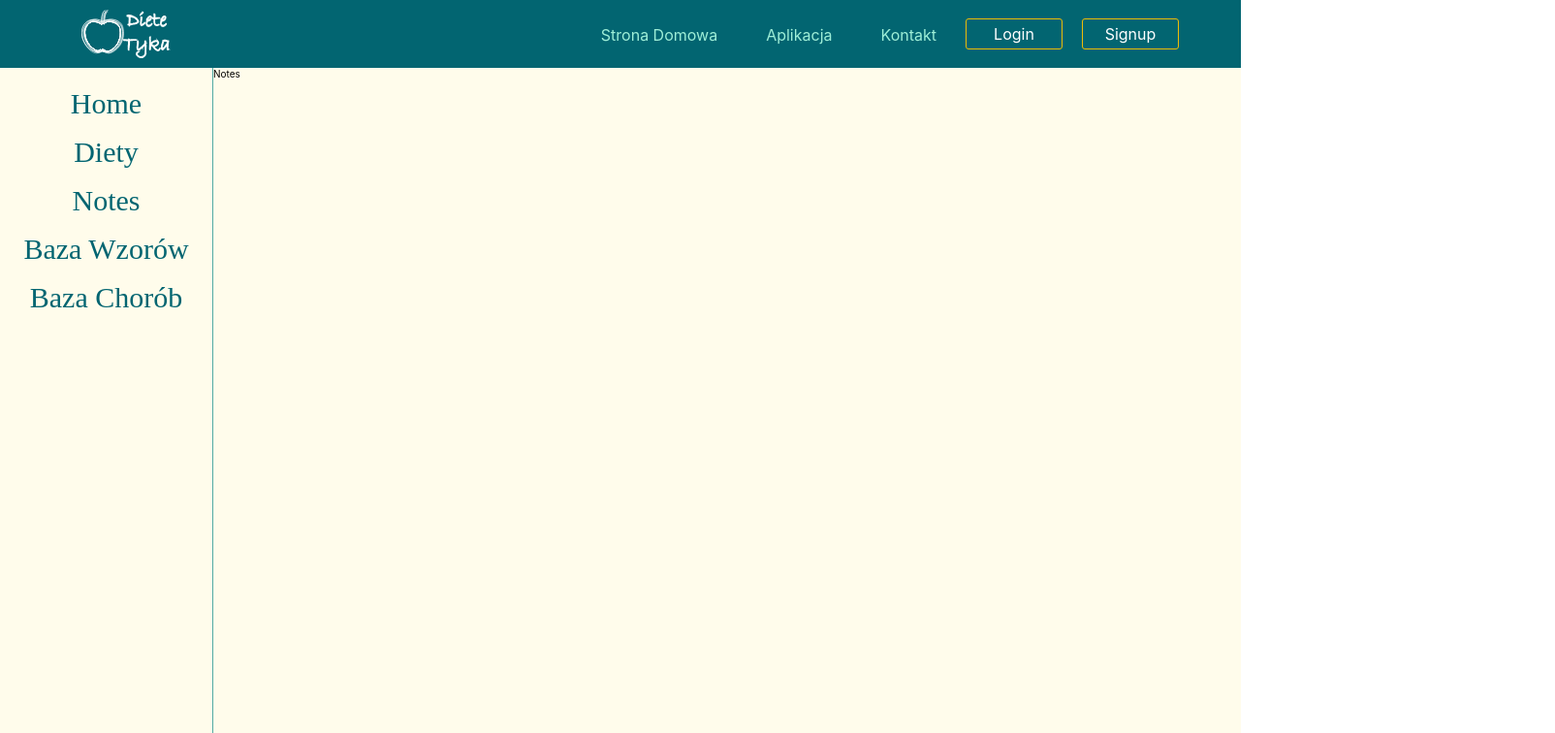
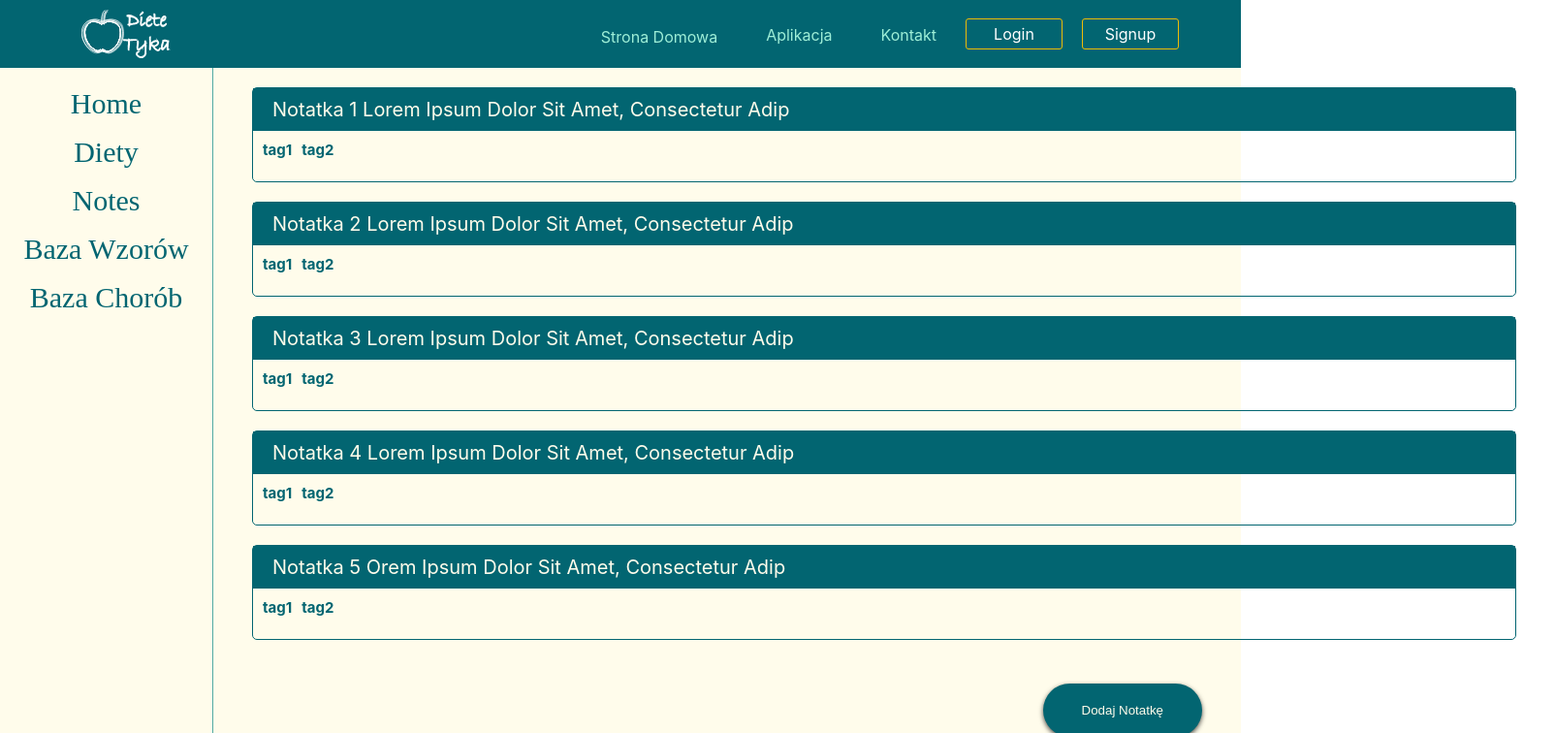
Before and after one commit to KarolP1/app-diet-note, a React (Create React App) app: page /app/notes in a window 1280 px wide. Shown: the top 756 px of the page at 97% size, 1604 px wide, since content can reach past the window. Built offline with nearby package versions, Linux system fonts and the light colour scheme.

Commit message:
display notes

```diff
--- a/package.json
+++ b/package.json
@@ -7,6 +7,7 @@
     "@testing-library/react": "^11.1.0",
     "@testing-library/user-event": "^12.1.10",
     "react": "^17.0.1",
+    "react-collapsible": "^2.8.1",
     "react-dom": "^17.0.1",
     "react-router-dom": "^5.2.0",
     "react-scripts": "4.0.0",
--- a/src/containers/Aplication/notesContainer/NotesContainer.js
+++ b/src/containers/Aplication/notesContainer/NotesContainer.js
@@ -1,6 +1,11 @@
 import React from "react";
-import { NotesContentContainer } from "./NotesContainer.styled";
+import { ButtonAdd, NotesContentContainer } from "./NotesContainer.styled";
 
 export const NotesContainer = (props) => {
-	return <NotesContentContainer>{props.children}</NotesContentContainer>;
+	return (
+		<NotesContentContainer>
+			{props.children}
+			<ButtonAdd>Dodaj Notatkę</ButtonAdd>
+		</NotesContentContainer>
+	);
 };
--- a/src/containers/Aplication/notesContainer/NotesContainer.styled.js
+++ b/src/containers/Aplication/notesContainer/NotesContainer.styled.js
@@ -1,6 +1,27 @@
 import styled from "styled-components";
 
 export const NotesContentContainer = styled.div`
+	min-height: 90vh;
 	height: 100%;
 	width: 100%;
+	position: relative;
 `;
+
+export const ButtonAdd = styled.button`
+	position: fixed;
+	bottom: 4rem;
+	right: 4rem;
+	padding: 2rem 4rem;
+	background-color: ${(props) => props.theme.primaryDark};
+	color: ${(props) => props.theme.default};
+	box-shadow: ${(props) => props.theme.boxDark};
+	border: none;
+	border-radius: 100rem;
+	&:hover {
+		background-color: ${(props) => props.theme.primaryLight};
+	}
+	&:active {
+		transform: translatey(2px);
+		box-shadow: ${(props) => props.theme.boxMedium};
+	}
+`;
--- a/src/pages/App/Aplication/AppPages/Note.jsx
+++ /dev/null
@@ -1,7 +0,0 @@
-import React from "react";
-
-const Notes = () => {
-	return <div style={{ height: "200vh" }}>Notes</div>;
-};
-
-export default Notes;
--- /dev/null
+++ b/src/pages/App/Aplication/AppPages/notes/Note.jsx
@@ -0,0 +1,13 @@
+import React from "react";
+import { NotesDisplay } from ".";
+import { NotesContainer } from "./../../../../../containers/Aplication/notesContainer/NotesContainer";
+
+const Notes = () => {
+	return (
+		<NotesContainer>
+			<NotesDisplay />
+		</NotesContainer>
+	);
+};
+
+export default Notes;
--- /dev/null
+++ b/src/pages/App/Aplication/AppPages/notes/NoteDisplayContainer/NoteDisplay.jsx
@@ -0,0 +1,49 @@
+import React, { useEffect, useState } from "react";
+import data from "../../../../../../static/noteStatic/noteData.json";
+import {
+	MainContainer,
+	SingleNoteContainer,
+	TagContainer,
+	TagText,
+	Title,
+	TitleContainer,
+	ValueContainer,
+	ValueText,
+} from "./NoteDisplay.styled";
+import Collapsible from "react-collapsible";
+
+const NoteDisplay = () => {
+	const [note, setNote] = useState(data);
+
+	useEffect(() => {
+		setNote(data.note);
+	}, [note]);
+
+	const MapNotes = data.notes.map((note) => {
+		return (
+			<SingleNoteContainer key={note.id}>
+				<Collapsible
+					trigger={
+						<TitleContainer>
+							<Title>{note.title}</Title>
+						</TitleContainer>
+					}
+				>
+					<ValueContainer>
+						<ValueText>{note.value}</ValueText>
+					</ValueContainer>
+				</Collapsible>
+				<TagContainer>
+					{note.tagname.map((tag) => (
+						<TagText length={tag.length + 1} href={`/${tag}`}>
+							{tag}
+						</TagText>
+					))}
+				</TagContainer>
+			</SingleNoteContainer>
+		);
+	});
+	return <MainContainer>{MapNotes}</MainContainer>;
+};
+
+export default NoteDisplay;
--- /dev/null
+++ b/src/pages/App/Aplication/AppPages/notes/NoteDisplayContainer/NoteDisplay.styled.js
@@ -0,0 +1,70 @@
+import styled from "styled-components";
+
+export const MainContainer = styled.div`
+	padding: 2rem 4rem;
+`;
+
+export const SingleNoteContainer = styled.div`
+	display: flex;
+	flex-direction: column;
+	width: 100%;
+	border: 1px solid ${(props) => props.theme.primaryDark};
+	border-radius: 0.5rem;
+	margin-bottom: 2rem;
+`;
+
+export const TitleContainer = styled.div`
+	background-color: ${(props) => props.theme.primaryDark};
+	padding: 1rem 2rem;
+	color: ${(props) => props.theme.default};
+	text-transform: capitalize;
+	font-size: 2rem;
+	display: flex;
+	flex-direction: row;
+	justify-content: space-between;
+
+	&:hover {
+		background-color: ${(props) => props.theme.primaryMedium};
+	}
+`;
+
+export const Title = styled.p`
+	width: ${(props) => props.width};
+	white-space: nowrap;
+	overflow: hidden;
+	text-overflow: ellipsis;
+`;
+export const ValueContainer = styled.div`
+	width: ${(props) => props.width};
+	white-space: nowrap;
+	overflow: hidden;
+	text-overflow: ellipsis;
+	padding: 1rem 2rem;
+`;
+
+export const ValueText = styled.p`
+	font-size: 1.5rem;
+`;
+
+export const TagContainer = styled.div`
+	display: flex;
+	flex-direction: row;
+	padding: 1rem;
+`;
+
+export const TagText = styled.a`
+	display: flex;
+	text-align: center;
+	text-decoration: none;
+	color: ${(props) => props.theme.primaryDark};
+	font-size: 1.5rem;
+	margin-bottom: 1rem;
+	margin-right: 1rem;
+	font-weight: bold;
+
+	border-bottom: 3px solid transparent;
+	&:hover {
+		color: ${(props) => props.theme.primaryMedium};
+		border-bottom: 3px solid ${(props) => props.theme.primaryMedium};
+	}
+`;
--- /dev/null
+++ b/src/pages/App/Aplication/AppPages/notes/index.js
@@ -0,0 +1,2 @@
+export { default as Notes } from "./Note";
+export { default as NotesDisplay } from "./NoteDisplayContainer/NoteDisplay";
--- a/src/pages/App/Aplication/AppRoutes.js
+++ b/src/pages/App/Aplication/AppRoutes.js
@@ -3,7 +3,7 @@ import { Switch, Route } from "react-router-dom";
 import Diets from "./AppPages/Diets";
 import Home from "./AppPages/Home";
 import Illnes from "./AppPages/Illnes";
-import Notes from "./AppPages/Note";
+import Notes from "./AppPages/notes/Note";
 import Patterns from "./AppPages/Patterns";
 
 const AppRoutes = () => {
--- a/src/static/noteStatic/noteData.json
+++ b/src/static/noteStatic/noteData.json
@@ -1,28 +1,28 @@
 {
   "notes":[{
     "id": "0",
-    "title": "lorem ipsum dolor sit amet, consectetur adip",
+    "title": "Notatka 1 lorem ipsum dolor sit amet, consectetur adip",
     "value":"lorem ipsum dolor sit amet, consectetur adiplorem ipsum dolor sit amet, consectetur adiplorem ipsum dolor sit amet, consectetur adiplorem ipsum dolor sit amet, consectetur adip",
-    "tagname":"tag 1, tag2"
+    "tagname":["tag1", "tag2"]
 }, {
     "id": "1",
-    "title": "lorem ipsum dolor sit amet, consectetur adip",
+    "title": "Notatka 2 lorem ipsum dolor sit amet, consectetur adip",
     "value":"lorem ipsum dolor sit amet, consectetur adiplorem ipsum dolor sit amet, consectetur adiplorem ipsum dolor sit amet, consectetur adiplorem ipsum dolor sit amet, consectetur adip",
-    "tagname":"tag 1, tag2"
+      "tagname":["tag1", "tag2"]
   }, {
     "id": "2",
-    "title": "lorem ipsum dolor sit amet, consectetur adip",
+    "title": "Notatka 3 lorem ipsum dolor sit amet, consectetur adip",
     "value":"lorem ipsum dolor sit amet, consectetur adiplorem ipsum dolor sit amet, consectetur adiplorem ipsum dolor sit amet, consectetur adiplorem ipsum dolor sit amet, consectetur adip",
-    "tagname":"tag 1, tag2"
+    "tagname":["tag1", "tag2"]
   }, {
     "id": "3",
-    "title": "lorem ipsum dolor sit amet, consectetur adip",
+    "title": "Notatka 4 lorem ipsum dolor sit amet, consectetur adip",
     "value":"lorem ipsum dolor sit amet, consectetur adiplorem ipsum dolor sit amet, consectetur adiplorem ipsum dolor sit amet, consectetur adiplorem ipsum dolor sit amet, consectetur adip",
-    "tagname":"tag 1, tag2"
+  "tagname":["tag1", "tag2"]
   }, {
     "id": "4",
-    "title": "lorem ipsum dolor sit amet, consectetur adip",
+    "title": "Notatka 5 orem ipsum dolor sit amet, consectetur adip",
     "value":"lorem ipsum dolor sit amet, consectetur adiplorem ipsum dolor sit amet, consectetur adiplorem ipsum dolor sit amet, consectetur adiplorem ipsum dolor sit amet, consectetur adip",
-    "tagname":"tag 1, tag2"
+    "tagname":["tag1", "tag2"]
   }]
 }
```
Also changed, not shown: src/pages/App/Aplication/AppPages/notes/AddButton/AddButton.js (added, +10 -0 lines), src/pages/App/Aplication/AppPages/notes/AddButton/AddButton.styled.js (added, +12 -0 lines), 1 other file (tests, documents, lock files or other folders).
